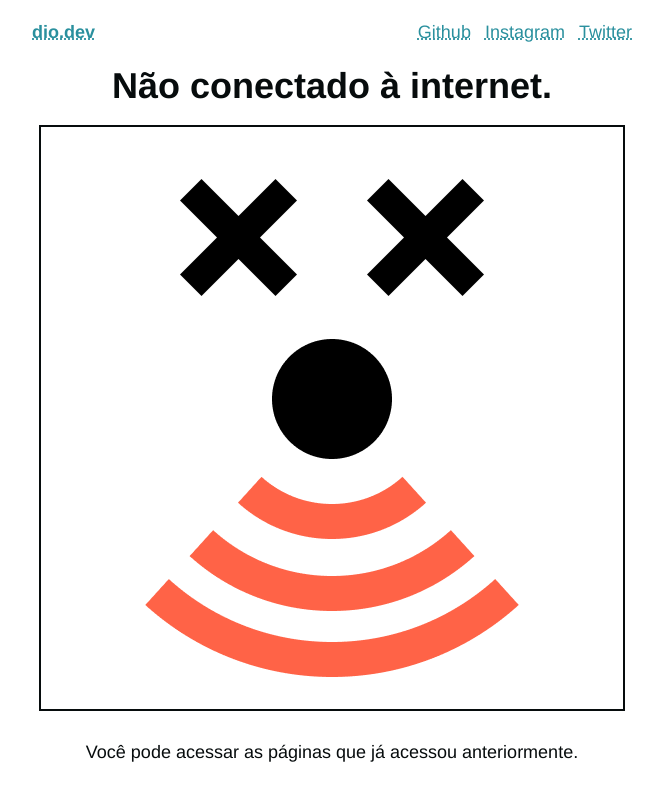
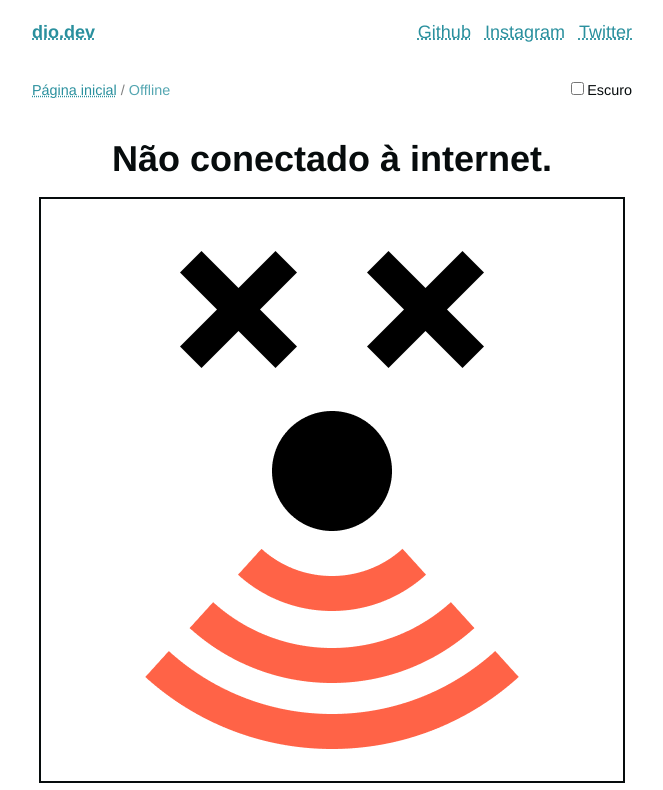
Before and after one commit to imaginamundo/dio.dev, a Next.js app: page /offline in a window 1280 px wide. Shown: the top 790 px of the page, without its empty margins (308-971 px from the left). Built offline with nearby package versions, Linux system fonts and the light colour scheme.

Commit message:
Add breadcrumb to offline page

```diff
--- a/next.config.js
+++ b/next.config.js
@@ -1,4 +1,5 @@
 const withPWA = require('next-pwa');
+const runtimeCaching = require('next-pwa/cache');
 
 module.exports = withPWA({
   webpack: (config, { isServer }) => {
@@ -10,6 +11,7 @@ module.exports = withPWA({
   pwa: {
     disable: process.env.NODE_ENV === 'development',
     dest: 'public',
-    swSrc: 'service-worker.js'
+    swSrc: 'service-worker.js',
+    runtimeCaching
   }
 });
--- a/src/pages/offline.jsx
+++ b/src/pages/offline.jsx
@@ -1,8 +1,10 @@
 import React from 'react';
+import Breadcrumb from 'components/Breadcrumb.jsx';
 
 function Page() {
   return (
     <div className="content textCenter">
+      <Breadcrumb items={ [ { current: true, href: '/offline', label: 'Offline' } ] } />
       <h1>Não conectado à internet.</h1>
       <figure>
         <img src="/fallback.png" alt="Sem acesso à internet"/>
```
Also changed, not shown: public/seo/manifest.json.
